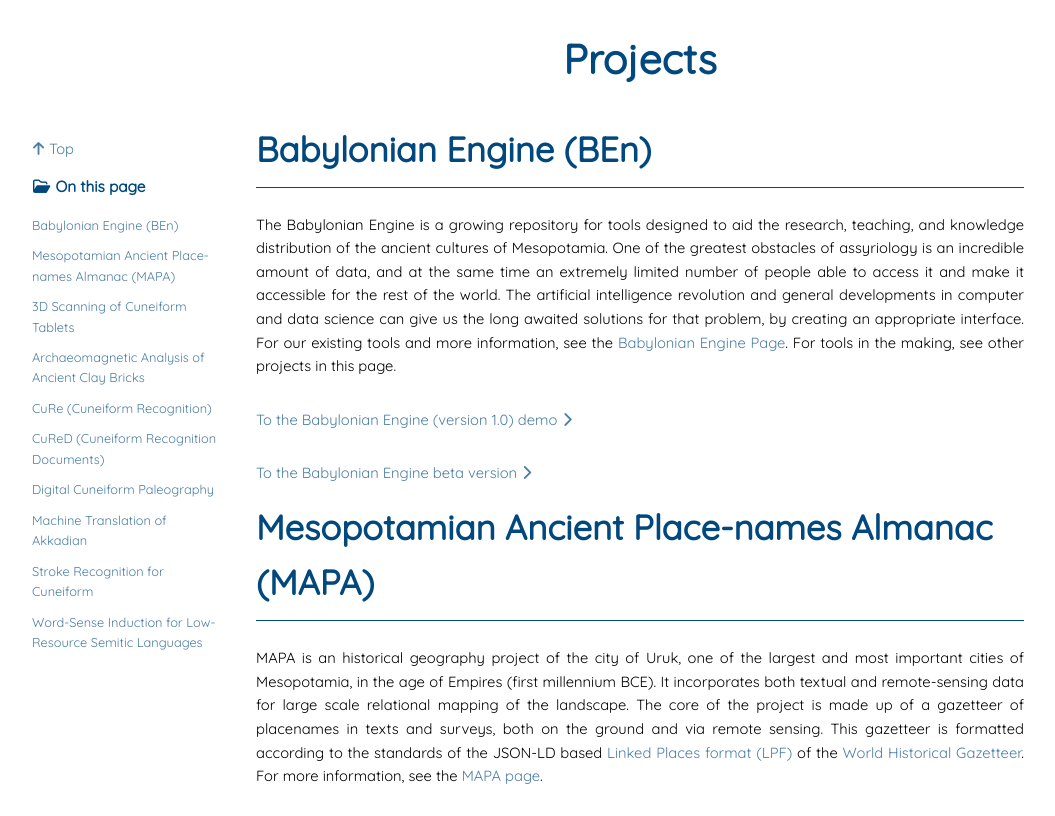
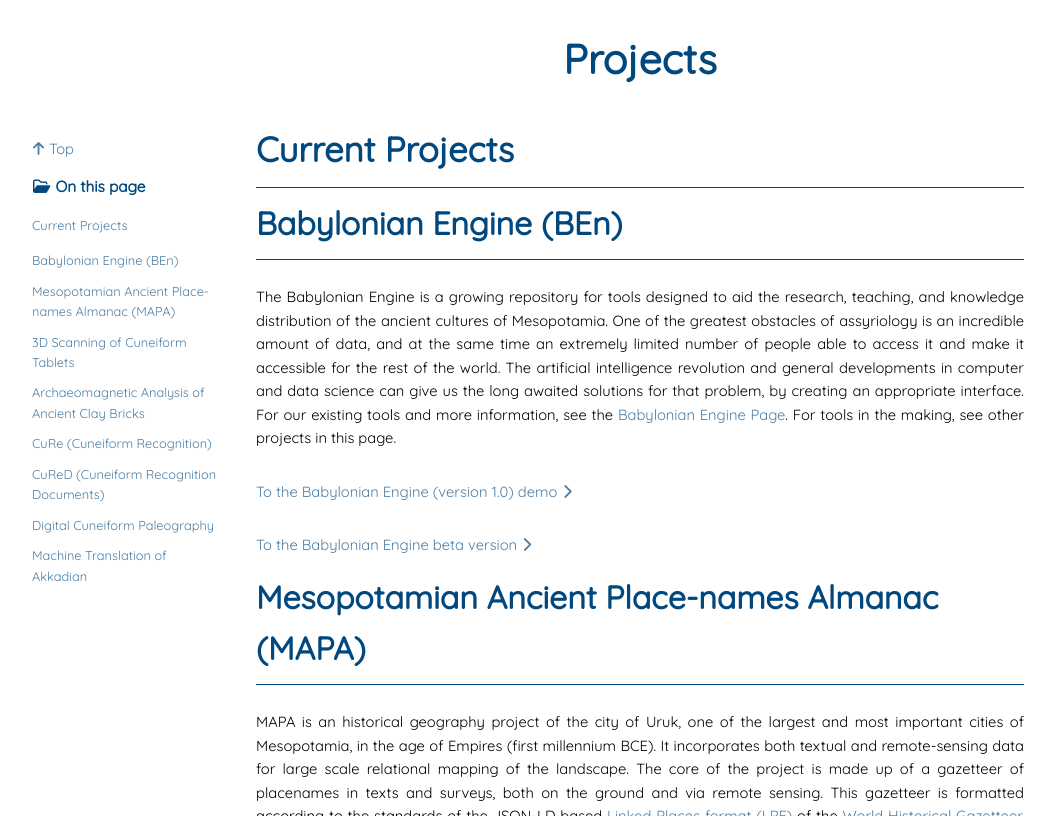
Before and after one commit to DigitalPasts/DigitalPasts.github.io, a Jekyll site: the page built from docs/projects.md, in a window 1280 px wide and 900 px high, cut to the strip 84-900 px from the top of the window. Shown: the whole strip, without its empty margins (0-1055 px from the left). Built offline with Jekyll 4.4.1, drawn with Linux system fonts in a browser that asks for light colours; nearby versions of some CDN libraries.

Commit message:
Update projects.md

```diff
--- a/docs/projects.md
+++ b/docs/projects.md
@@ -3,31 +3,33 @@
 title: Projects
 ---
 
-## Babylonian Engine (BEn)
+## Current Projects
+
+### Babylonian Engine (BEn)
 
 The Babylonian Engine is a growing repository for tools designed to aid the research, teaching, and knowledge distribution of the ancient cultures of Mesopotamia. One of the greatest obstacles of assyriology is an incredible amount of data, and at the same time an extremely limited number of people able to access it and make it accessible for the rest of the world. The artificial intelligence revolution and general developments in computer and data science can give us the long awaited solutions for that problem, by creating an appropriate interface. For our existing tools and more information, see the [Babylonian Engine Page](BEn.md). For tools in the making, see other projects in this page.
 
 {% include BEn_new.html %}
 {% include BEn_old.html %}
 
-## Mesopotamian Ancient Place-names Almanac (MAPA)
+### Mesopotamian Ancient Place-names Almanac (MAPA)
 
 MAPA is an historical geography project of the city of Uruk, one of the largest and most important cities of Mesopotamia, in the age of Empires (first millennium BCE). It incorporates both textual and remote-sensing data for large scale relational mapping of the landscape. The core of the project is made up of a gazetteer of placenames in texts and surveys, both on the ground and via remote sensing. This gazetteer is formatted according to the standards of the JSON-LD based
 <a href="https://github.com/LinkedPasts/linked-places/blob/master/tsv_0.3.md" target="_blank">Linked Places format (LPF)</a> of the
 <a href="http://whgazetteer.org/" target="_blank">World Historical Gazetteer</a>. For more information, see the [MAPA page](MAPA.md).
 
-## 3D Scanning of Cuneiform Tablets
+### 3D Scanning of Cuneiform Tablets
 
 When taking 2D images of cuneiform tablets, which are 3D objects, some information is always lost, no matter how high the image quality. Capturing them in 3D models is the ideal way to document them digitally and keep all the information they hold, both for scholars wanting to study them, and for computer vision applications, such as sign identification. For this purpose, the lab has acquired a
 <a href="https://www.creativeinfocom.com/pdfs/smartscan-specification-he-r5-c5.pdf" target="_blank">3D Hexagon scanner</a>. We are currently in the process of creating 3D models of tablets held at the Israel Museum and the Bible Lands Museum. We also enthusiastically welcome solicitations for scanning other historical artifacts, and providing technical support for publishing them. Contact us for more information (<{{ site.email}}>).
 
-## Archaeomagnetic Analysis of Ancient Clay Bricks
+### Archaeomagnetic Analysis of Ancient Clay Bricks
 
 Archaeomagentic research on Bronze and Iron Age materials has become a flourishing field with proven contributions to both archaeology (chronology and site formation processes) and geophysics (the study of the Earth’s magnetic field and related phenomenon). This is a multi-faceted archaeomagnetic research on baked clays from the ancient Near East, in which we are analyzing dozens of bricks from Mesopotamia in various museum collections. The collaborative work includes Tel Aviv University (hosting institute), Scripps Institution of Oceanography at UC San Diego (Paleomagnetic Laboratory), Digital Pasts Lab at Ariel University (Mesopotamian History and Digital Humanities), and Institute of Archaeology at UCL (Mesopotamian history/archaeology).
 
 Collaborators: Prof. <a href="http://magician.ucsd.edu/" target="_blank">Lisa Tauxe</a> (UC San Diego), Prof. <a href="https://telaviv.academia.edu/ErezBenYosef" target="_blank">Erez Ben-Yosef</a>
 
-## CuRe (Cuneiform Recognition)
+### CuRe (Cuneiform Recognition)
 
 In the 19<sup>th</sup> and 20<sup>th</sup> centuries, the most efficient way to publish cuneiform tablets was creating hand-copies, drawings imitating cuneiform signs in black and white. This is still widely used to this day in assyriological publications. Therefore, there are tens of thousands of these hand-copies, which, because of their relative simplicity, can be an easier first step into optical character recognition of cuneiform. We trained a machine learning model to identify hand-drawn signs. After achieving successful results with hand-copies, we hope to apply our model to 2D images. A demo of the current capabilities of this model is currently available through the new Babylonian Engine portal.
 
@@ -37,14 +39,14 @@
 <a href="https://scholar.google.com/citations?user=zLuqh-0AAAAJ&hl=en" target="_blank">Ethan Fetaya</a> (Bar Ilan University, Faculty of Engineering), Dr
 <a href="https://datascience.tau.ac.il/team/moni-shahar" target="_blank">Shimon Shahar</a> (Tel Aviv University, Center for Artificial Intelligence & Data Science).
 
-## CuReD (Cuneiform Recognition Documents)
+### CuReD (Cuneiform Recognition Documents)
 
 Machine learning models need as much data as we can give them. Although digital cuneiform text editions available online, are growing fast in recent years, there are still countless more in traditional print publications. Usually, existing OCR models perform very well in extracting text from images, such as scanned pdfs - if it is written in a modern language, like English. Although cuneiform text editions are written in the Latin alphabet, they include special characters and peculiar markings that make off-the-shelf OCR models useless. For this reason, we developed an OCR model specifically trained for cuneiform text editions. This will enable exponentially increasing the available corpus of cuneiform texts.
 
 Collaborators: Prof.
 <a href="https://scholar.google.com/citations?user=xCYHonIAAAAJ&hl=en" target="_blank">Jonathan Berant</a> (Tel Aviv University, The Blavatnik School of Computer Science).
 
-## Digital Cuneiform Paleography
+### Digital Cuneiform Paleography
 
 Cuneiform palaeography is in its infancy. The last attempt at producing a comprehensive repertoire of the cuneiform signs of all periods, was almost a hundred years ago, in 1926 (Fossey’s magnum opus, *Manuel d’Assyriologie*). It is still widely cited, but largely obsolete, and clearly unsuited for today’s needs. As a result, there is no set criteria to date cuneiform tablets based on the shape of the signs alone, and leading cuneiform experts often offer widely diverging dates for one and the same document, which can differ by a margin of well over a millennium. We thus hope to create a modern, online database of signs per-period and a tool for dating texts based on their palaeography.
 
@@ -52,7 +54,7 @@
 <a href="https://www.assyriologie.uni-muenchen.de/personen/professoren/jimenez/index.html" target="_blank">Enrique Jiménez</a> (LMU Munich, Institut für Assyriologie und Hethitologie), Dr
 <a href="https://scholar.google.com/citations?user=zLuqh-0AAAAJ&hl=en" target="_blank">Ethan Fetaya</a> (Bar Ilan University, Faculty of Engineering).
 
-## Machine Translation of Akkadian
+### Machine Translation of Akkadian
 
 Language is one of the biggest barriers between human cultures. But today, this barrier is getting smaller and smaller - no need to say more than "google translate" on that front. But what about low-resource languages, and ancient languages? We are currently developing a machine translation model for translating Akkadian into English. Most people have experienced by now that machine translation is far from perfect, even between modern languages. Nevertheless, it is still able to give a general understanding of a text at hand. Therefore, having such a tool at your fingertips will make instantly accessible millennia of cultural heritage and history.
 
@@ -60,7 +62,9 @@
 <a href="https://scholar.google.com/citations?user=xCYHonIAAAAJ&hl=en" target="_blank">Jonathan Berant</a> (Tel Aviv University, The Blavatnik School of Computer Science), Dr
 <a href="https://scholar.google.co.il/citations?user=PZVd2h8AAAAJ&hl=en" target="_blank">Omer Levy</a> (Tel Aviv University, The Blavatnik School of Computer Science).
 
-## Stroke Recognition for Cuneiform
+## Past Projects
+
+### Stroke Recognition for Cuneiform
 
 An OCR model for recognizing cuneiform signs from 2D or 3D images is one of the biggest *desiderata* for assyriology in the 21<sup>st</sup> century. We are a developing an OCR model for recognizing strokes of cuneiform sign from 2D images of tablets. Cuneiform signs are created by different combination of a limited number of strokes: horizontals, verticals, obliques. The model is being trained to recognize and vectorize each one of these stroke types in a given image.
 
@@ -68,7 +72,7 @@
 <a href="https://orcid.org/0000-0002-3959-5406" target="_blank">Josef Pavlíček</a> (CULS Prague),
 <a href="https://orcid.org/0000-0002-1012-650X" target="_blank">Adéla Hamplová</a> (CULS Prague).
 
-## Word-Sense Induction for Low-Resource Semitic Languages
+### Word-Sense Induction for Low-Resource Semitic Languages
 
 Contextual understanding in the humanities is its bread and butter - and NLP applications using word-embedding for contextualization is a revolutionizing method of doing just that. It provides the ability for an emic understanding of a text at hand, in the context of its own language, often forcing us to confront the biases with which we read the text before. When attempting to apply such models to Akkadian and biblical Hebrew, however, they offer particular challenges: these models work best with large datasets, but Akkadian and biblical Hebrew are low-resource languages. We developed a word-sense induction model that can provide productive, contextual results for these two languages.
 
```
